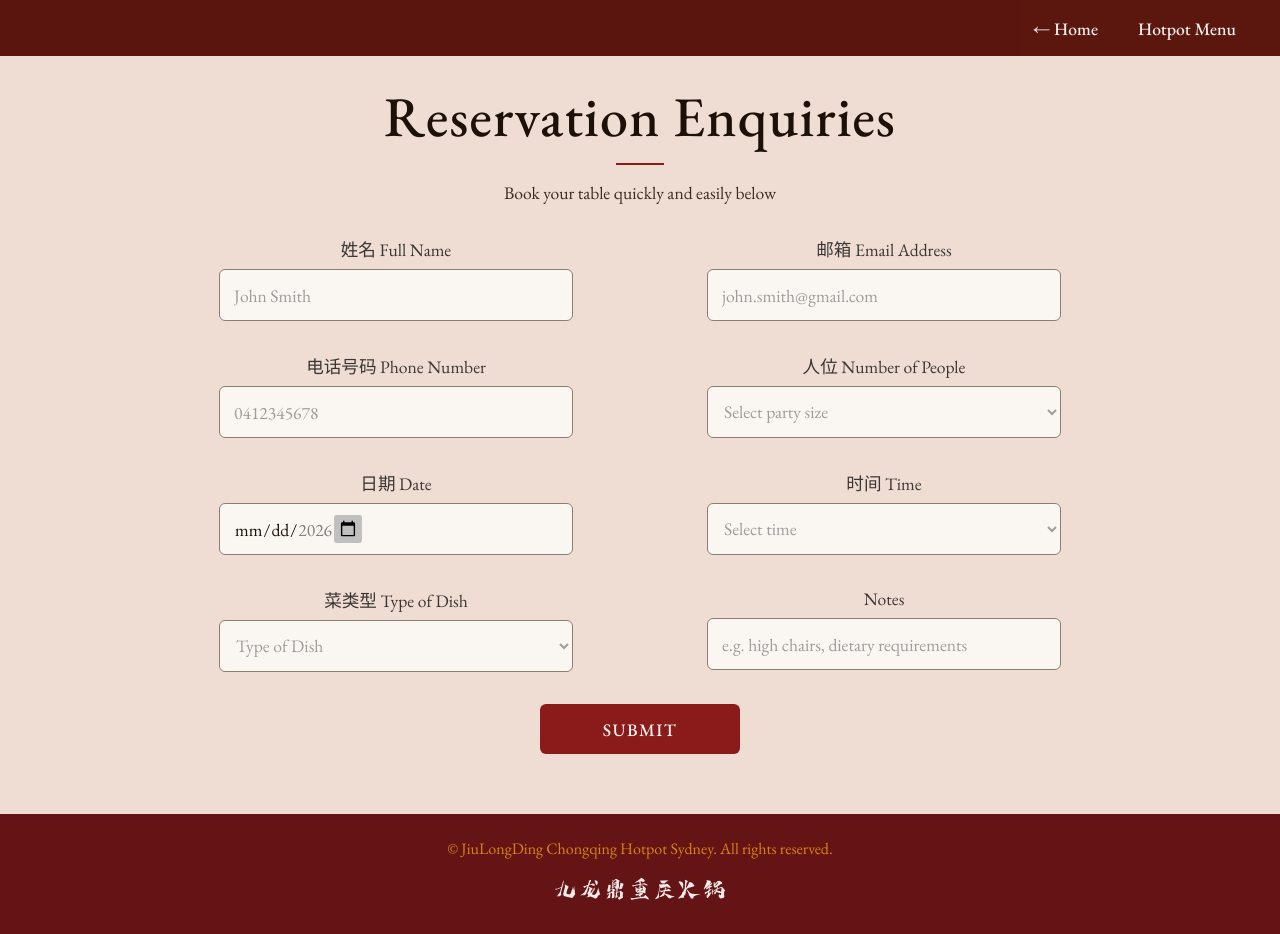
After one commit to krystalduan/jiulongding, a Flask app: page /book in a window 1280 px wide. The commit adds this page. Run offline with Flask 3, Linux system fonts and the light colour scheme.

Commit message:
changed scheduling so that it allows on the day sceduling as long as it's 2 hours before, added cron timer for scheduled texts, made sure you can't resubmit the same form multiple times

```diff
--- a/app.py
+++ b/app.py
@@ -413,6 +413,23 @@ def send_sms_on_date(target_date, message_type="day_of"):
 
 
 # =============================================================================
+# CRON ENDPOINT
+# =============================================================================
+
+@app.route('/api/send-sms-cron')
+def send_sms_cron():
+    secret = request.args.get('secret', '')
+    cron_secret = os.environ.get('CRON_SECRET', '')
+    if not cron_secret or secret != cron_secret:
+        return jsonify({'status': 'unauthorized'}), 401
+
+    today = datetime.now(sydney_tz).strftime('%Y-%m-%d')
+    result = send_sms_on_date(today, message_type="day_of")
+    logger.info(f"Cron SMS job: {result}")
+    return jsonify({'status': 'ok', 'result': result})
+
+
+# =============================================================================
 # SEO ROUTES
 # =============================================================================
 
@@ -438,6 +455,11 @@ def sitemap():
     <changefreq>monthly</changefreq>
     <priority>1.0</priority>
   </url>
+  <url>
+    <loc>https://jiulongding.au/book</loc>
+    <changefreq>monthly</changefreq>
+    <priority>0.9</priority>
+  </url>
 </urlset>'''
     return xml, 200, {'Content-Type': 'application/xml'}
 
@@ -448,10 +470,16 @@ def sitemap():
 
 @app.route("/")
 def home():
-    """Customer reservation form"""
     form_token = secrets.token_hex(16)
     session['form_token'] = form_token
     return render_template("index.html", form_token=form_token)
+
+
+@app.route("/book")
+def book():
+    form_token = secrets.token_hex(16)
+    session['form_token'] = form_token
+    return render_template("book.html", form_token=form_token)
 
 
 @app.route("/submit_reservation", methods=["POST"])
--- /dev/null
+++ b/templates/book.html
@@ -0,0 +1,190 @@
+<!DOCTYPE html>
+<html lang="en">
+
+<head>
+    <meta charset="UTF-8">
+    <meta name="viewport" content="width=device-width, initial-scale=1.0">
+    <title>Book a Table | JiuLongDing Chongqing Hotpot Sydney</title>
+    <meta name="description" content="Book a table at JiuLongDing Chongqing Hotpot in Haymarket, Sydney. Reserve online — 71 Dixon Street (up the stairs), Haymarket NSW 2000.">
+    <link rel="canonical" href="https://jiulongding.au/book">
+    <meta property="og:title" content="Book a Table | JiuLongDing Chongqing Hotpot">
+    <meta property="og:description" content="Reserve your table at JiuLongDing Chongqing Hotpot — 71 Dixon Street, Haymarket NSW 2000.">
+    <meta property="og:url" content="https://jiulongding.au/book">
+    <meta property="og:type" content="restaurant">
+    <link rel="preload" href="{{ url_for('static', filename='fonts/chineseFont-subset.woff2') }}" as="font" type="font/woff2" crossorigin>
+    <link rel="preload" href="{{ url_for('static', filename='fonts/EBGaramond-VariableFont_wght.woff2') }}" as="font" type="font/woff2" crossorigin>
+    <link rel="stylesheet" href="{{ url_for('static', filename='css/styles.css') }}">
+    <link rel="icon" href="{{ url_for('static', filename='favicon.ico') }}" type="image/x-icon">
+    <style>
+        .home-nav { background: rgba(83, 12, 4, 0.95); }
+    </style>
+</head>
+
+<body>
+    <nav class="home-nav">
+        <ul>
+            <li><a href="/">&#8592; Home</a></li>
+            <li><a href="{{ url_for('static', filename='hotpot-menu.pdf') }}" target="_blank">Hotpot Menu</a></li>
+        </ul>
+    </nav>
+
+    <main>
+        <section id="reservation" class="reservation" style="padding-top: 5rem;">
+            <div class="animate-on-scroll">
+                <div class="title">Reservation Enquiries</div>
+                <p class="sub-title">Book your table quickly and easily below</p>
+            </div>
+
+            {% if error %}
+            <div class="error-message">{{ error }}</div>
+            {% endif %}
+
+            <form action="/submit_reservation" method="POST" class="reservation-form animate-on-scroll" id="reservation-form">
+                <input type="hidden" name="form_token" value="{{ form_token }}">
+                <div class="form-row">
+                    <div class="form-group">
+                        <label for="name">姓名 Full Name</label>
+                        <input type="text" id="name" name="name" placeholder="John Smith" required>
+                    </div>
+                    <div class="form-group">
+                        <label for="email">邮箱 Email Address</label>
+                        <input type="email" id="email" name="email" placeholder="john.smith@gmail.com" required>
+                    </div>
+                </div>
+                <div class="form-row">
+                    <div class="form-group">
+                        <label for="phone">电话号码 Phone Number</label>
+                        <input type="tel" id="phone" name="phone" placeholder="0412345678" required>
+                    </div>
+                    <div class="form-group">
+                        <label for="people">人位 Number of People</label>
+                        <select id="people" name="people" required>
+                            <option value="">Select party size</option>
+                            <option value="1-2">1-2</option>
+                            <option value="3-4">3-4</option>
+                            <option value="4-6">4-6</option>
+                            <option value="7-10">7-10</option>
+                            <option value="10+">10+</option>
+                        </select>
+                    </div>
+                </div>
+                <div class="form-row">
+                    <div class="form-group">
+                        <label for="date">日期 Date</label>
+                        <input type="date" id="date" name="date" required>
+                    </div>
+                    <div class="form-group">
+                        <label for="time">时间 Time</label>
+                        <select id="time" name="time" required>
+                            <option value="">Select time</option>
+                            <option value="12:00">12:00 PM</option>
+                            <option value="12:30">12:30 PM</option>
+                            <option value="13:00">1:00 PM</option>
+                            <option value="13:30">1:30 PM</option>
+                            <option value="18:00">6:00 PM</option>
+                            <option value="18:30">6:30 PM</option>
+                            <option value="19:00">7:00 PM</option>
+                            <option value="19:30">7:30 PM</option>
+                            <option value="20:00">8:00 PM</option>
+                            <option value="20:30">8:30 PM</option>
+                        </select>
+                    </div>
+                </div>
+                <div class="form-row">
+                    <div class="form-group">
+                        <label for="dish-type">菜类型 Type of Dish</label>
+                        <select id="dish-type" name="dish-type" required>
+                            <option value="">Type of Dish</option>
+                            <option value="大火锅">大火锅 Hotpot - Shared Pot</option>
+                            <option value="小火锅">小火锅 Hotpot - Individual Pot</option>
+                            <option value="炒菜">炒菜或烤鱼 Stir-Fry</option>
+                        </select>
+                    </div>
+                    <div class="form-group">
+                        <label for="notes">Notes</label>
+                        <input type="text" id="notes" name="notes" placeholder="e.g. high chairs, dietary requirements">
+                    </div>
+                </div>
+                <button type="submit" class="submit-btn">SUBMIT</button>
+            </form>
+        </section>
+
+        <footer class="footer">
+            <div class="footer-content">
+                <p>&copy; JiuLongDing Chongqing Hotpot Sydney. All rights reserved.</p>
+                <p class="footer-chinese">九龙鼎重庆火锅</p>
+            </div>
+        </footer>
+    </main>
+
+    <script>
+        document.addEventListener('DOMContentLoaded', () => {
+            const observer = new IntersectionObserver((entries) => {
+                entries.forEach(entry => {
+                    if (entry.isIntersecting) {
+                        entry.target.classList.add('visible', 'fade-in-up');
+                        observer.unobserve(entry.target);
+                    }
+                });
+            }, { threshold: 0.1 });
+
+            document.querySelectorAll('.animate-on-scroll').forEach(el => observer.observe(el));
+
+            const currentDate = new Date();
+            const today = currentDate.toISOString().split('T')[0];
+            const oneMonthAhead = new Date(currentDate);
+            oneMonthAhead.setMonth(oneMonthAhead.getMonth() + 1);
+
+            const datePicker = document.getElementById('date');
+            if (datePicker) {
+                datePicker.setAttribute('min', today);
+                datePicker.setAttribute('max', oneMonthAhead.toISOString().split('T')[0]);
+                datePicker.addEventListener('change', function () {
+                    if (this.value === today) {
+                        filterTimesForToday();
+                    } else {
+                        resetTimeOptions();
+                    }
+                });
+            }
+
+            function filterTimesForToday() {
+                const now = new Date();
+                const currentMinutes = now.getHours() * 60 + now.getMinutes();
+                const timeSelect = document.getElementById('time');
+                Array.from(timeSelect.options).forEach(option => {
+                    if (!option.value) return;
+                    const [h, m] = option.value.split(':').map(Number);
+                    option.disabled = (h * 60 + m) - currentMinutes < 120;
+                });
+                if (timeSelect.value && timeSelect.options[timeSelect.selectedIndex].disabled) {
+                    timeSelect.value = '';
+                }
+            }
+
+            function resetTimeOptions() {
+                Array.from(document.getElementById('time').options).forEach(o => o.disabled = false);
+            }
+
+            const formInputs = document.querySelectorAll('input, select');
+            formInputs.forEach(input => {
+                input.addEventListener('focus', function () {
+                    this.parentElement.style.transform = 'scale(1.02)';
+                    this.parentElement.style.transition = 'transform 0.2s ease';
+                });
+                input.addEventListener('blur', function () {
+                    this.parentElement.style.transform = 'scale(1)';
+                });
+            });
+
+            const reservationForm = document.getElementById('reservation-form');
+            const submitBtn = reservationForm.querySelector('.submit-btn');
+            reservationForm.addEventListener('submit', function () {
+                submitBtn.disabled = true;
+                submitBtn.textContent = 'Submitting...';
+            });
+        });
+    </script>
+</body>
+
+</html>
```
Also changed, not shown: templates/index.html (+32 -7 lines).
